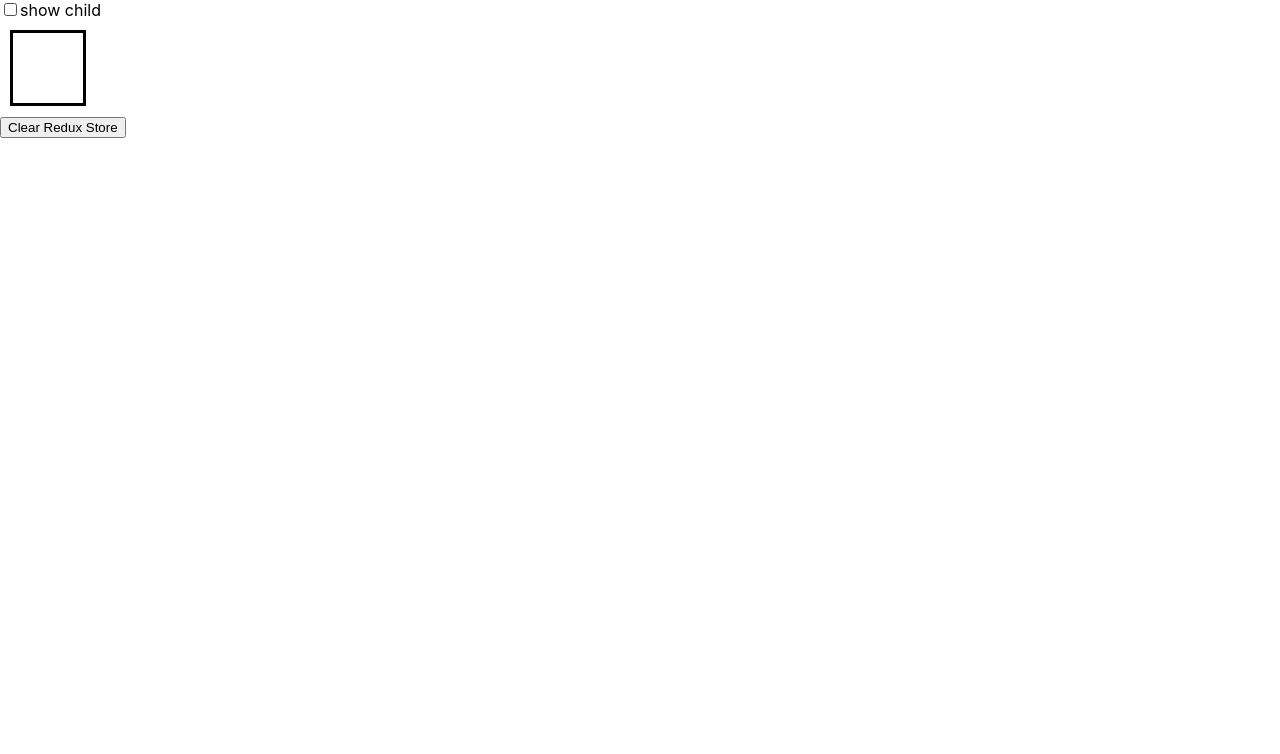
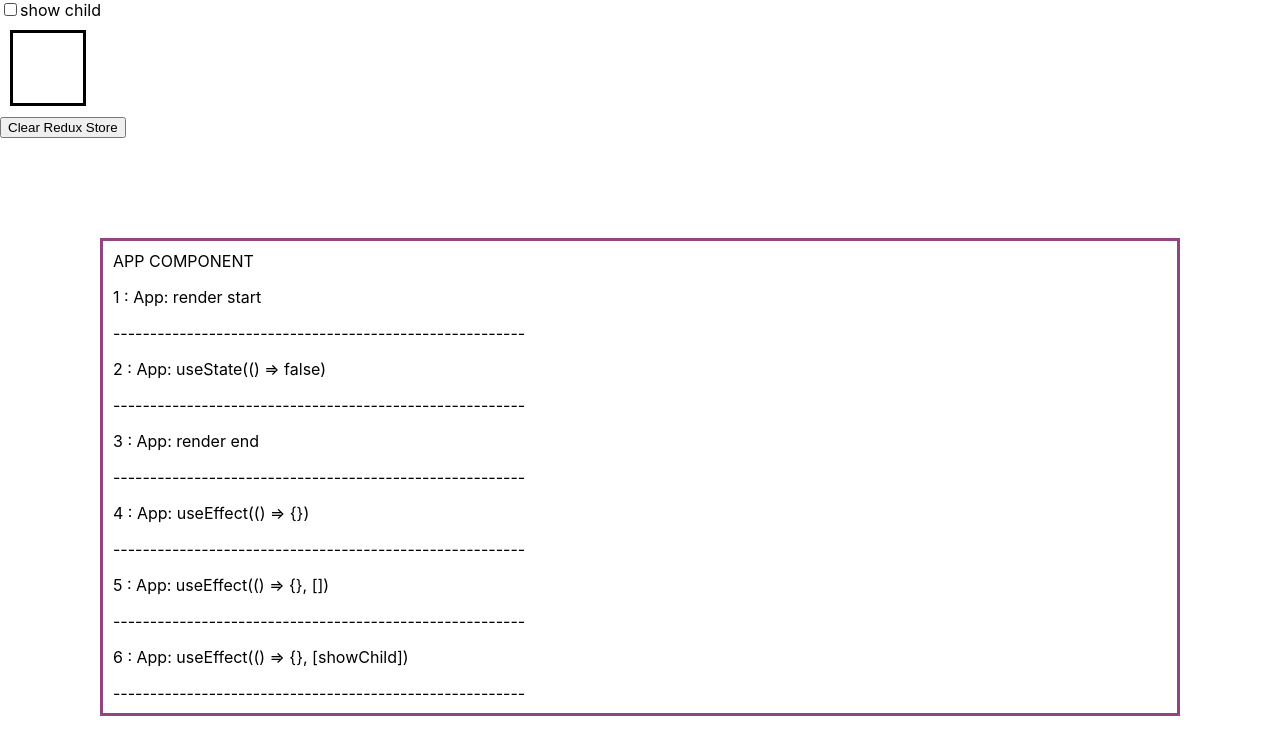
Before and after one commit to debnathSD/react-hook-flow-of-activities, a React app: page / in a window 1280 px wide. Shown: the top 754 px of the page. Built offline with nearby package versions, Linux system fonts and the light colour scheme.

Commit message:
Visualization 3.1 (#5)
Adds simple visual comps via redux

```diff
--- a/src/App.js
+++ b/src/App.js
@@ -1,51 +1,74 @@
 import React, { useState, useEffect } from 'react';
 import { useDispatch } from 'react-redux';
-import { paintFromControlFlow } from './actions/PaintActions';
+import { clearPaintArray, paintFromControlFlow } from './actions/PaintActions';
 import ClearStore from './Components/ClearStore';
 import PaintSteps from './Components/PaintSteps';
 
 const Child = () => {
+  const dispatch = useDispatch();
+
   console.log('Child: render start');
-
+  dispatch(paintFromControlFlow('Child: render start'));
   const [count, setCount] = useState(() => {
     console.log('Child: useState(() => 0)');
+    dispatch(paintFromControlFlow('Child: useState(() => 0)'));
     return 0;
   });
 
   useEffect(() => {
     console.log('Child: useEffect(() => {})');
+    dispatch(paintFromControlFlow('Child: useEffect(() => {})'));
     return () => {
       console.log('Child: useEffect(() => {}) cleanup');
+      dispatch(paintFromControlFlow('Child: useEffect(() => {}) cleanup'));
     };
   });
 
   useEffect(() => {
     console.log('Child: useEffect(() => {}, [])');
+    dispatch(paintFromControlFlow('Child: useEffect(() => {}, [])'));
     return () => {
       console.log('Child: useEffect(() => {}, []) cleanup');
+      dispatch(paintFromControlFlow('Child: useEffect(() => {}, []) cleanup'));
     };
   }, []);
 
   useEffect(() => {
     console.log('Child: useEffect(() => {}, [count])');
+    dispatch(paintFromControlFlow('Child: useEffect(() => {}, [count])'));
     return () => {
       console.log('Child: useEffect(() => {}, [count]) cleanup');
+      dispatch(
+        paintFromControlFlow('Child: useEffect(() => {}, [count]) cleanup')
+      );
     };
   }, [count]);
 
   const element = (
-    <button onClick={() => setCount(previousCount => previousCount + 1)}>
+    <button
+      onClick={() => {
+        dispatch(clearPaintArray([]));
+        setCount(previousCount => previousCount + 1);
+      }}
+    >
       {count}
     </button>
   );
 
   console.log('Child: render end');
-
+  dispatch(paintFromControlFlow('Child: render end'));
   return element;
 };
 
 const App = () => {
   const dispatch = useDispatch();
+
+  // Prevents unnecessary duplications
+  // On hot reload
+  if (window.performance.navigation.type === 1) {
+    dispatch(clearPaintArray([]));
+  }
+
   console.log('App: render start');
   dispatch(paintFromControlFlow('App: render start'));
   const [showChild, setShowChild] = useState(() => {
@@ -89,7 +112,10 @@ const App = () => {
         <input
           type="checkbox"
           checked={showChild}
-          onChange={e => setShowChild(e.target.checked)}
+          onChange={e => {
+            dispatch(clearPaintArray([]));
+            setShowChild(e.target.checked);
+          }}
         />
         show child
       </label>
@@ -99,12 +125,24 @@ const App = () => {
           margin: 10,
           height: 50,
           width: 50,
-          border: 'solid'
+          border: 'solid',
         }}
       >
         {showChild ? <Child /> : null}
       </div>
       <ClearStore />
+      <div
+        style={{
+          padding: 10,
+          margin: 100,
+          minHeight: '50vh',
+          minWidth: '50vw',
+          border: 'solid #93457f',
+        }}
+      >
+        APP COMPONENT
+        <PaintSteps />
+      </div>
     </>
   );
 
--- a/src/Components/ClearStore.js
+++ b/src/Components/ClearStore.js
@@ -3,10 +3,17 @@ import { useDispatch } from 'react-redux';
 import { clearPaintArray } from '../actions/PaintActions';
 
 const ClearStore = () => {
-    const dispatch = useDispatch();
-    return (
-        <button onClick={() => dispatch(clearPaintArray([]))}>Clear Redux Store</button>
-    );
+  const dispatch = useDispatch();
+  return (
+    <button
+      onClick={e => {
+        e.stopPropagation();
+        dispatch(clearPaintArray([]));
+      }}
+    >
+      Clear Redux Store
+    </button>
+  );
 };
 
 export default ClearStore;
--- a/src/Components/PaintSteps.js
+++ b/src/Components/PaintSteps.js
@@ -1,10 +1,24 @@
 import React from 'react';
+import { useSelector } from 'react-redux';
 
 const PaintSteps = () => {
+  const paintItemsOnInitialLoad = useSelector(
+    state => state.paintReducer.paintItemsOnInitialLoad
+  );
   return (
-    <div style={{ height: '100px', width: '300px', backgroundColor: 'red' }}>
-      Yo Bro!!
-    </div>
+    <>
+      {paintItemsOnInitialLoad.length > 0 &&
+        paintItemsOnInitialLoad.map((item, idx) => {
+          return (
+            <div key={idx}>
+              <p>
+                {idx + 1} : {item}
+              </p>
+              --------------------------------------------------------
+            </div>
+          );
+        })}
+    </>
   );
 };
 
--- a/src/actions/PaintActions/PaintActionsTypes.js
+++ b/src/actions/PaintActions/PaintActionsTypes.js
@@ -1,6 +1,6 @@
 const paintActions = {
   PUSH_ITEM_TO_STORE_ON_INITIAL_RENDER: 'PUSH_ITEM_TO_STORE_ON_INITIAL_RENDER',
-  CLEAR_PAINT_ARRAY: 'CLEAR_PAINT_ARRAY'
+  CLEAR_PAINT_ARRAY: 'CLEAR_PAINT_ARRAY',
 };
 
 export { paintActions };
--- a/src/actions/PaintActions/index.js
+++ b/src/actions/PaintActions/index.js
@@ -2,12 +2,12 @@ import { paintActions } from './PaintActionsTypes';
 
 const paintFromControlFlow = value => ({
   type: paintActions.PUSH_ITEM_TO_STORE_ON_INITIAL_RENDER,
-  payload: value
+  payload: value,
 });
 
 const clearPaintArray = value => ({
-    type: paintActions.CLEAR_PAINT_ARRAY,
-    payload: value
-})
+  type: paintActions.CLEAR_PAINT_ARRAY,
+  payload: value,
+});
 
 export { paintFromControlFlow, clearPaintArray };
--- a/src/index.js
+++ b/src/index.js
@@ -5,7 +5,6 @@ import configureStore from './store';
 import { PersistGate } from 'redux-persist/lib/integration/react';
 import './index.css';
 import App from './App';
-// import reportWebVitals from './reportWebVitals';
 
 const { store, persistor } = configureStore();
 
--- a/src/reducers/index.js
+++ b/src/reducers/index.js
@@ -2,7 +2,7 @@ import { combineReducers } from 'redux';
 import paintReducer from './paintReducer';
 
 const rootReducer = combineReducers({
-  paintReducer
+  paintReducer,
   // Future planning
   //...
 });
--- a/src/reducers/initialState.js
+++ b/src/reducers/initialState.js
@@ -1,6 +1,6 @@
 const initialState = {
   yo: '123',
-  paintItemsOnInitialLoad: []
+  paintItemsOnInitialLoad: [],
 };
 
 export default initialState;
--- a/src/reducers/paintReducer.js
+++ b/src/reducers/paintReducer.js
@@ -8,14 +8,14 @@ const paintReducer = (state = initialState, action) => {
         ...state,
         paintItemsOnInitialLoad: [
           ...state.paintItemsOnInitialLoad,
-          action.payload
-        ]
+          action.payload,
+        ],
       };
     }
     case paintActions.CLEAR_PAINT_ARRAY: {
       return {
         ...state,
-        paintItemsOnInitialLoad: action.payload
+        paintItemsOnInitialLoad: action.payload,
       };
     }
     default:
--- a/src/store.js
+++ b/src/store.js
@@ -8,19 +8,24 @@ import reducers from './reducers';
 
 const rootPersistConfig = {
   key: 'sourav',
-  storage: sessionStorage
+  storage: sessionStorage,
 };
 
 const customReducer = persistReducer(rootPersistConfig, reducers);
 
+const customMiddleWare = store => next => action => {
+  // console.log("Action triggered:", action);
+  next(action);
+};
+
 export default () => {
   const store = createStore(
     customReducer,
-    composeWithDevTools(applyMiddleware(thunk))
+    composeWithDevTools(applyMiddleware(thunk, customMiddleWare))
   );
   const persistor = persistStore(store);
   return {
     store,
-    persistor
+    persistor,
   };
 };
```
